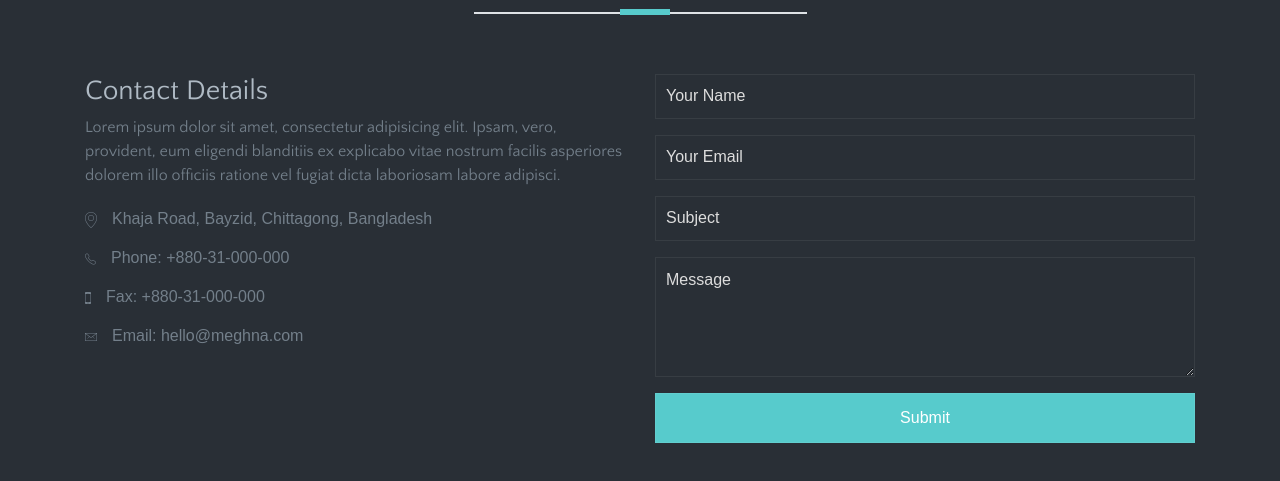
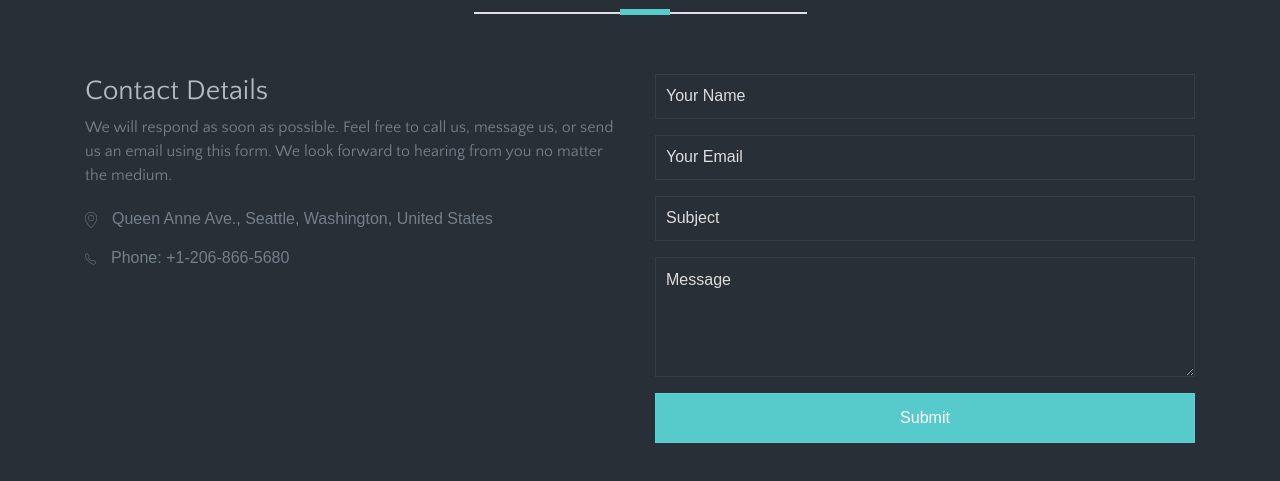
Before and after one commit to MattGDwyer/Meghna-bootstrap, a website: page theme/index.html in a window 1280 px wide. Shown: the part 8947-9428 px from the top of the page. Drawn offline with Linux system fonts and the light colour scheme; some packages are replaced by stand-ins of ours; files whose address does not match are found by name; a web font is replaced by a local one.

Commit message:
changed contact info

```diff
--- a/theme/index.html
+++ b/theme/index.html
@@ -1100,29 +1100,22 @@ Start Our Team
 			<!-- Contact Details -->
 			<div class="contact-info col-lg-6 wow fadeInUp" data-wow-duration="500ms">
 				<h3>Contact Details</h3>
-				<p>Lorem ipsum dolor sit amet, consectetur adipisicing elit. Ipsam, vero, provident, eum eligendi blanditiis ex
-					explicabo vitae nostrum facilis asperiores dolorem illo officiis ratione vel fugiat dicta laboriosam labore
-					adipisci.</p>
+				<p>We will respond as soon as possible. Feel free to call us, message us, or send us an email using this form. We look forward to hearing from you no matter the medium.</p>
 				<div class="contact-details">
 					<div class="con-info clearfix">
 						<i class="tf-map-pin"></i>
-						<span>Khaja Road, Bayzid, Chittagong, Bangladesh</span>
+						<span>Queen Anne Ave., Seattle, Washington, United States</span>
 					</div>
 
 					<div class="con-info clearfix">
 						<i class="tf-ion-ios-telephone-outline"></i>
-						<span>Phone: +880-31-000-000</span>
+						<span>Phone: +1-206-866-5680</span>
 					</div>
 
-					<div class="con-info clearfix">
-						<i class="tf-ion-iphone"></i>
-						<span>Fax: +880-31-000-000</span>
-					</div>
-
-					<div class="con-info clearfix">
+					<!-- <div class="con-info clearfix">
 						<i class="tf-ion-ios-email-outline"></i>
 						<span>Email: hello@meghna.com</span>
-					</div>
+					</div> -->
 				</div>
 			</div>
 			<!-- / End Contact Details -->
```
Also changed, not shown: source/partials/blocks/contact.htm (+5 -12 lines).
